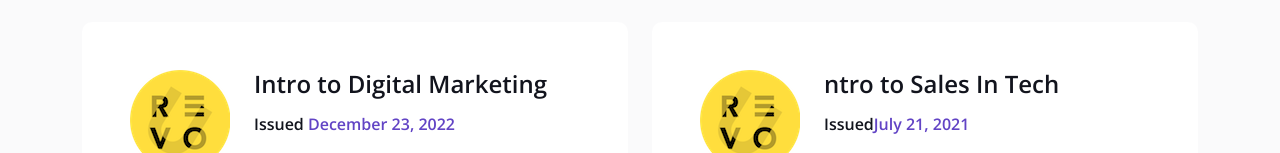
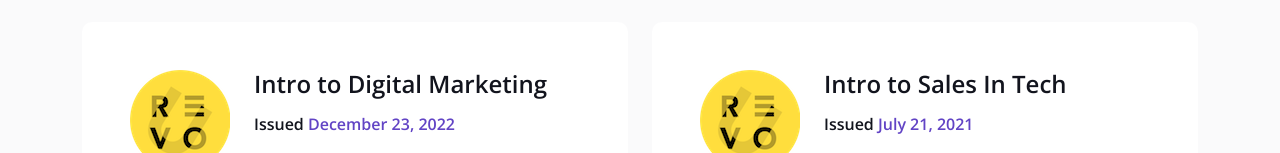
Before and after one commit to saya-hafid/My_journey, a plain HTML site: page index.html in a window 1280 px wide. Shown: the part 2647-2800 px from the top of the page. Drawn offline with nearby package versions, Linux system fonts and the light colour scheme.

Commit message:
perubahan service 22

```diff
--- a/index.html
+++ b/index.html
@@ -424,8 +424,8 @@
                             <img src="./img/revou.jpg" alt="Revo-U Course" width="100" height="100">
                         </div>
                         <div class="ms-sm-4">
-                            <h4 class="mb-3">ntro to Sales In Tech</h4>
-                            <h6 class="mb-3">Issued<span class="text-primary">July 21, 2021</span></h6>
+                            <h4 class="mb-3">Intro to Sales In Tech</h4>
+                            <h6 class="mb-3">Issued <span class="text-primary">July 21, 2021</span></h6>
                             <span>RevoU is an online education platform teaching driven individuals the skills they need for Indonesia's most in-demand digital roles. The programs are 100% online so you can attend from anywhere.</span>
                         </div>
                     </div>
```
